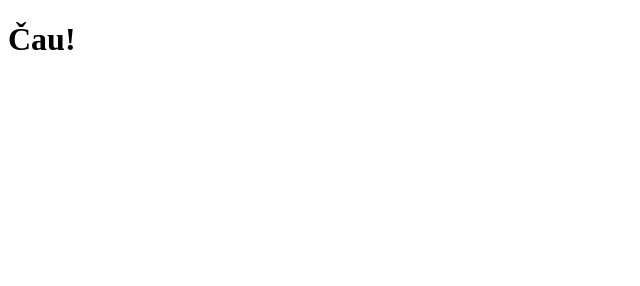
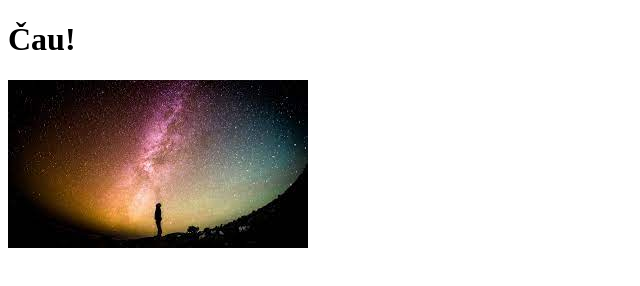
Before and after one commit to tremar123/tremar123.github.io, a plain HTML site: page index.html in a window 1280 px wide. Shown: the whole page, without its empty margins (0-640 px from the left). Drawn offline with Linux system fonts and the light colour scheme.

Commit message:
Update index.html

```diff
--- a/index.html
+++ b/index.html
@@ -8,5 +8,6 @@
 </head>
 <body>
     <h1>Čau!</h1>
+    <img src="media/download.jpeg">
 </body>
 </html>
```
